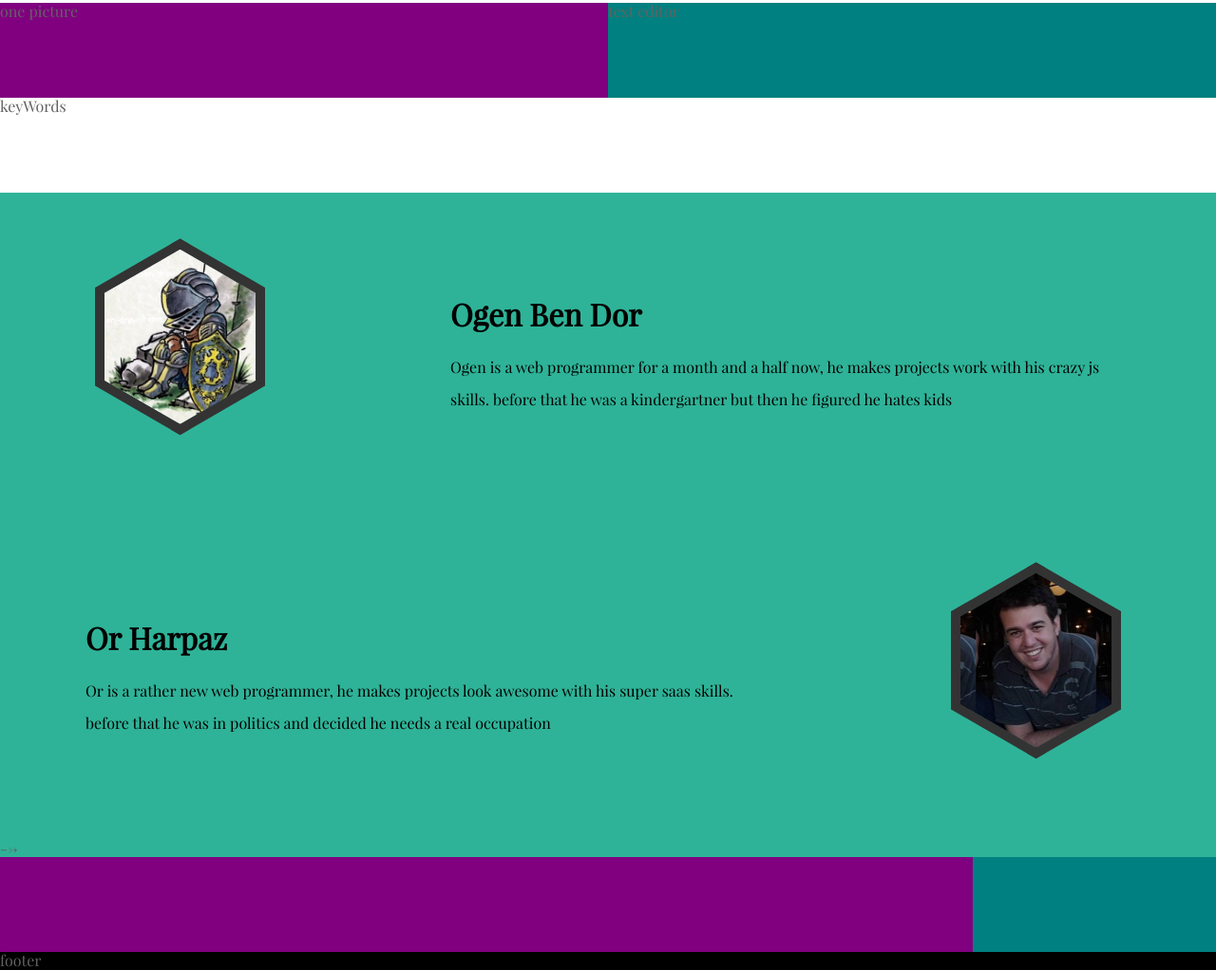
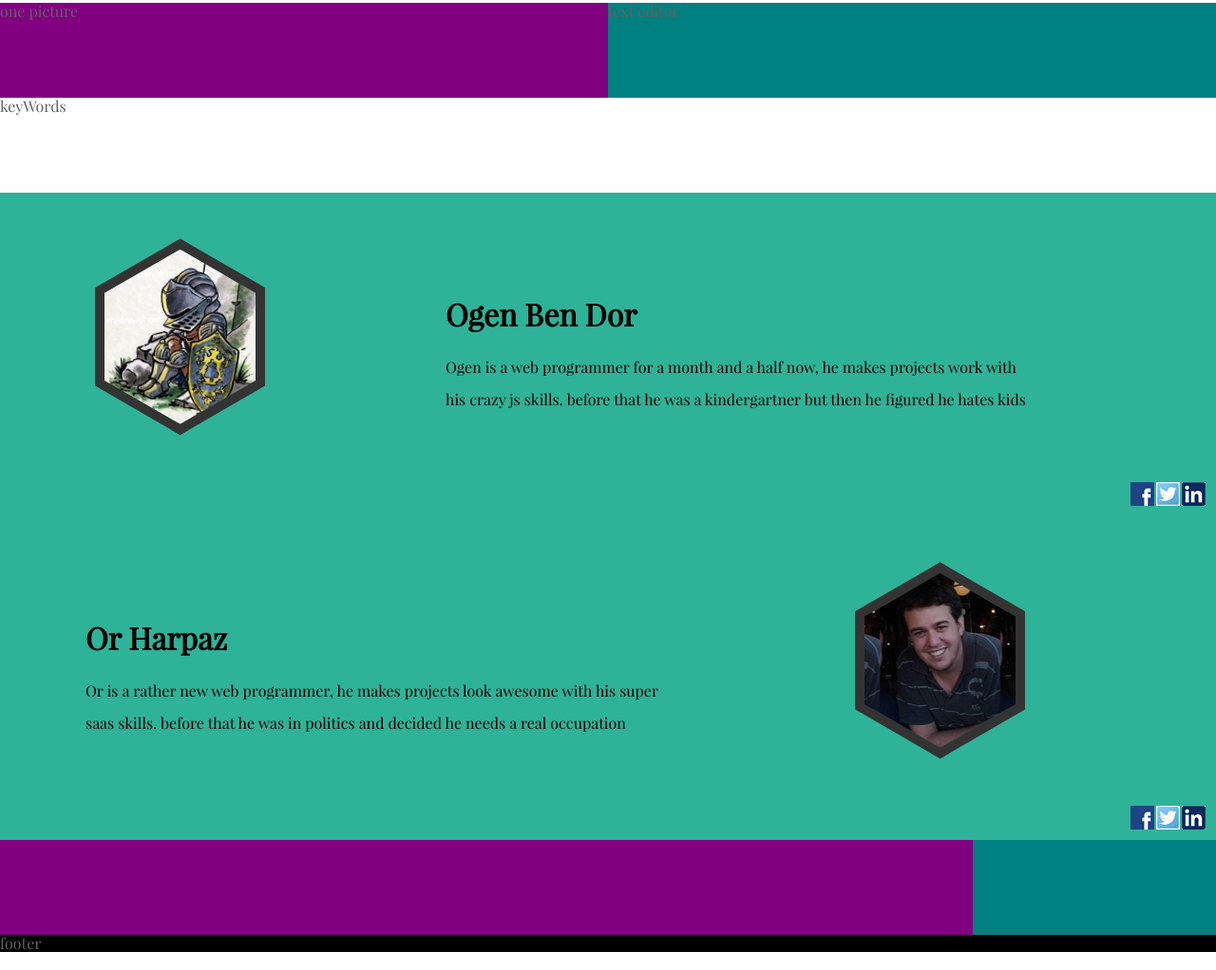
Before and after one commit to Ogenbd/Meme-Generator, a website: page index.html in a window 1280 px wide. Shown: the part 167-1189 px from the top of the page at 95% size. Drawn offline with nearby package versions, Linux system fonts and the light colour scheme; files that its build step writes are made by us from their sources.

Commit message:
fixed the icons

```diff
--- a/index.html
+++ b/index.html
@@ -46,6 +46,13 @@
                 </div>
                 <div class="p1"><h1> Ogen Ben Dor </h1> <p>Ogen is a web programmer for a month and a half now, he makes projects work with his crazy js skills.
                     before that he was a kindergartner but then he figured he hates kids</p> </div>
+                <div class= "tumbrow">
+                    <div class=" tumb facebook"><a href= "#"><img src = "assets/img/facebook_opt.png"></a></div>
+                    <div class="tumb twitter"><a href= "#"><img src = "assets/img/twitter_opt.jpg"></a></div>
+                    <div class="tumb linkdin"><a href= "#"><img src = "assets/img/linkdin_opt.png"></a></div>
+
+
+                </div>
             </article>
 
             <article class= " flex space-between">
@@ -57,8 +64,14 @@
                         <div class="hexBottomAb"></div>
                     </div>
                 </div>
+                <div class= "tumbrow">
+                    <div class=" tumb facebook"><a href= "#"><img src = "assets/img/facebook_opt.png"></a></div>
+                    <div class="tumb twitter"><a href= "#"><img src = "assets/img/twitter_opt.jpg"></a></div>
+                    <div class="tumb linkdin"><a href= "#"><img src = "assets/img/linkdin_opt.png"></a></div>
+                </div>
 
-            </article>-->
+
+            </article>
         </section>
         <!--keep in touch-->
         <section class="flex flex-wrap">
--- a/scss/_about.scss
+++ b/scss/_about.scss
@@ -87,6 +87,7 @@
 .or {
     background-image: url("../assets/img/or.png");
     margin:100px;
+    order:2
 
 }
 
@@ -98,6 +99,37 @@
   width: 70%;
   flex-shrink: 1;
 }
+.tumbrow {
+     display: flex;
+    align-items: flex-end;
+    padding:10px;
+    order:3;
+}
+.tumb {
+    width: 25px;
+    height: 25px;
+    margin: 1px;
+    cursor: pointer;
+    //background-color: red;
+
+
+}
+
+//.facebook{
+
+    //background-image:url("../assets/img/facebook_opt.png");
+ //   }
+
+// .twitter{
+
+//     background-image:url("../assets/img/twitter_opt.jpg");
+//     }
+
+// .linkdin{
+
+//     background-image:url("../assets/img/linkdin_opt.png");
+//     }
+
 
 @media screen and (max-width:700px){
 
--- a/scss/_editor.scss
+++ b/scss/_editor.scss
@@ -22,7 +22,6 @@
   width: 100%;
   background-color: teal;
   }
-  .or {
-    -ms-flex-order: 1;
-  }
+
+
 }
--- a/scss/_helpers.scss
+++ b/scss/_helpers.scss
@@ -27,6 +27,15 @@
   align-items: center;
 }
 
+
+.flex-end {
+align-items: flex-end;
+}
+
+.flex-start {
+  align-items: flex-start;
+}
+
 .justify-center {
   justify-content: center;
 }
```
Also changed, not shown: assets/img/facebook_opt.png (added), assets/img/linkdin_opt.png (added), assets/img/twitter_opt.jpg (added).
